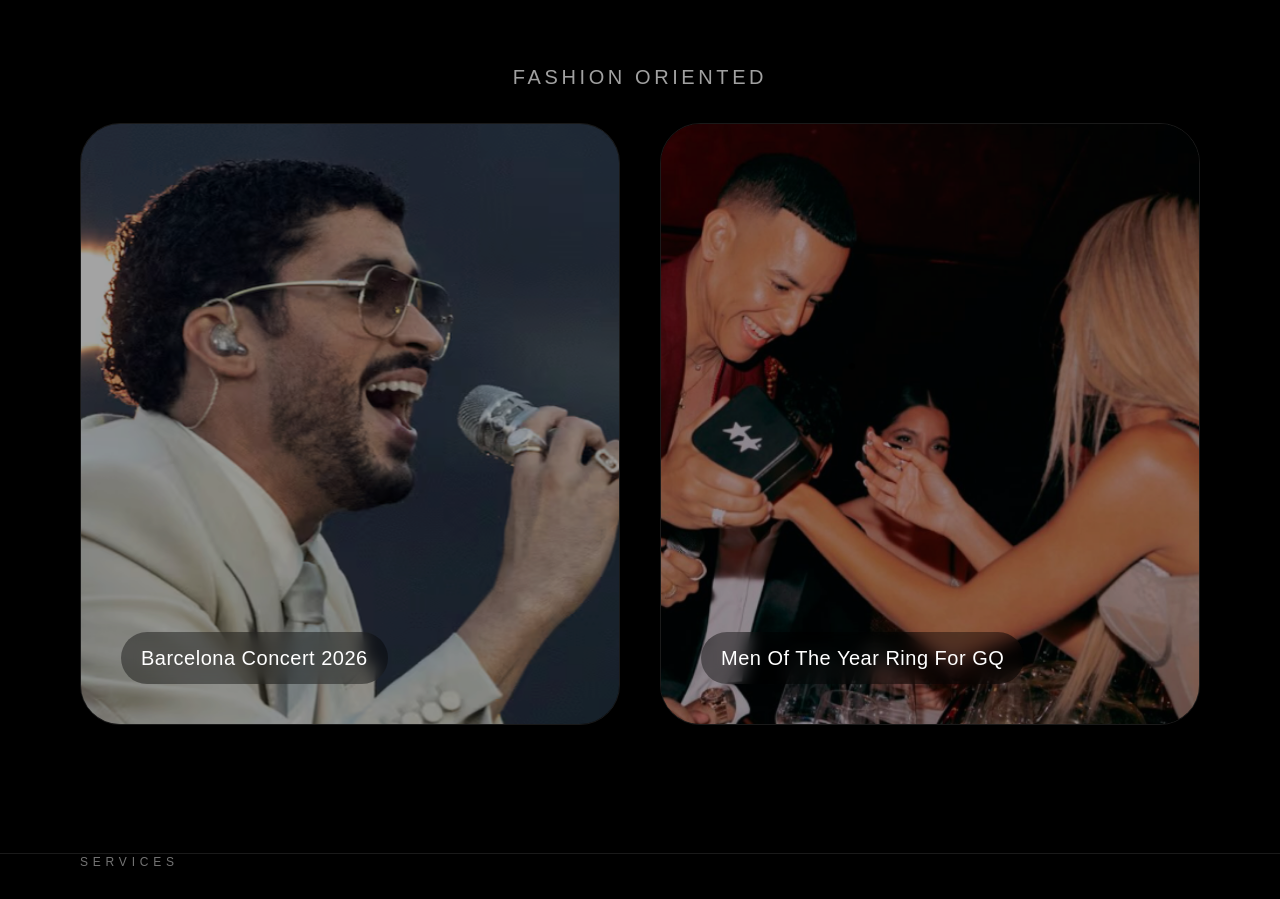
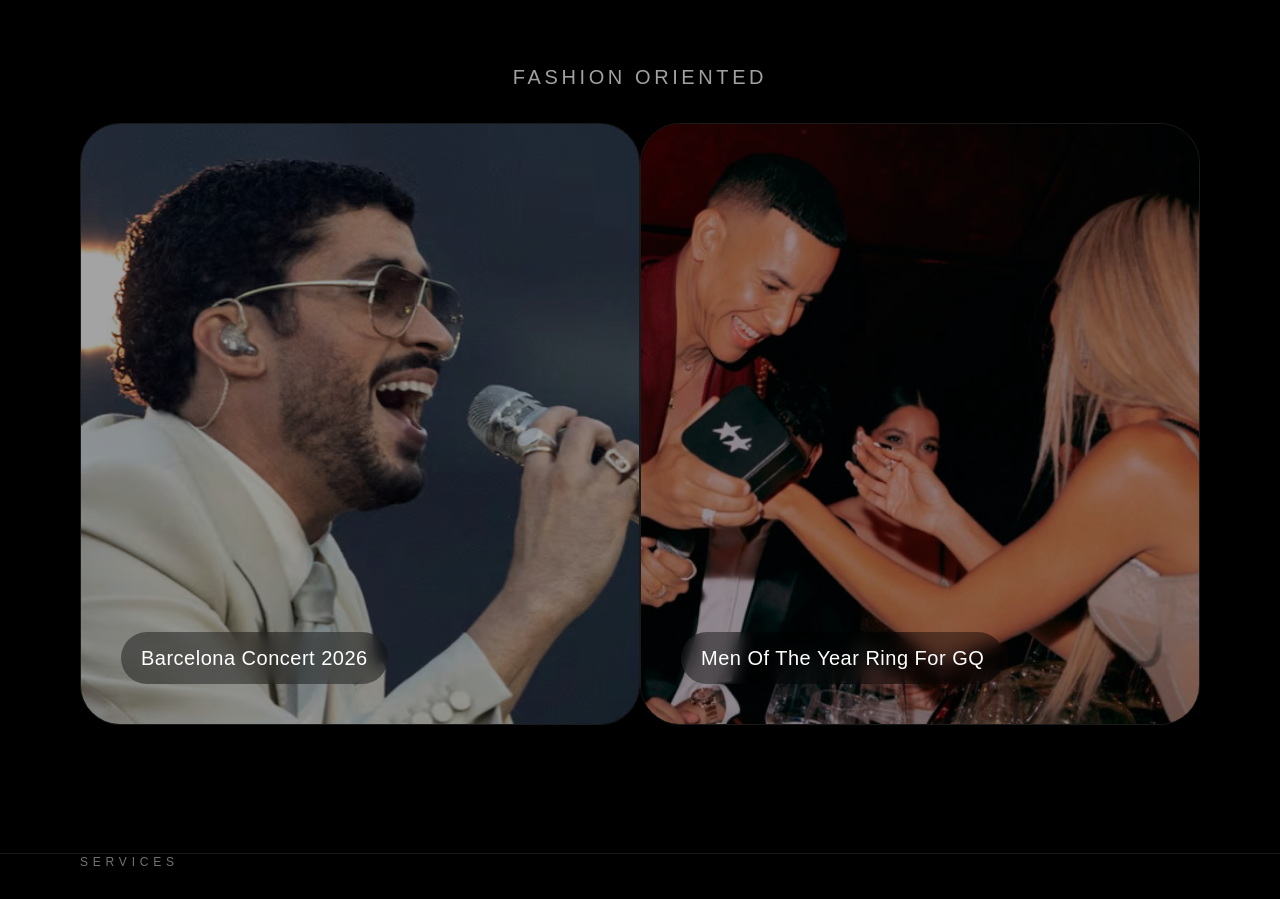
Before and after one commit to LucaToral2000/luxury-portfolio, a Next.js app: page / in a window 1280 px wide. Shown: the part 1760-2659 px from the top of the page. Built offline with nearby package versions, Linux system fonts and the light colour scheme.

Commit message:
mobile hero improved

```diff
--- a/app/page.tsx
+++ b/app/page.tsx
@@ -48,7 +48,7 @@ export default function Home() {
 
   }
   return (
-    <main className="min-h-screen bg-black text-white overflow-hidden relative">
+    <main className="min-h-screen bg-black text-white overflow-x-hidden relative">
     <CursorGlow />
     <SmoothScroll />
     <div
@@ -140,7 +140,7 @@ export default function Home() {
       </nav>
 {/* HERO */}
 
-<section className="relative min-h-screen overflow-hidden flex items-center px-10 md:px-20">
+<section className="relative min-h-screen overflow-x-hidden flex items-center px-6 md:px-20 pt-28 md:pt-0">
 
   {/* BACKGROUND GLOW */}
 
@@ -479,7 +479,7 @@ md:translate-x-10
                 Fashion Oriented
               </h3>
 
-              <div className="grid md:grid-cols-2 gap-10">
+              <div className="grid grid-cols-1 md:grid-cols-2 gap-10 md:gap-0 items-center">
 
                 {/* CARD 3 */}
 
```
